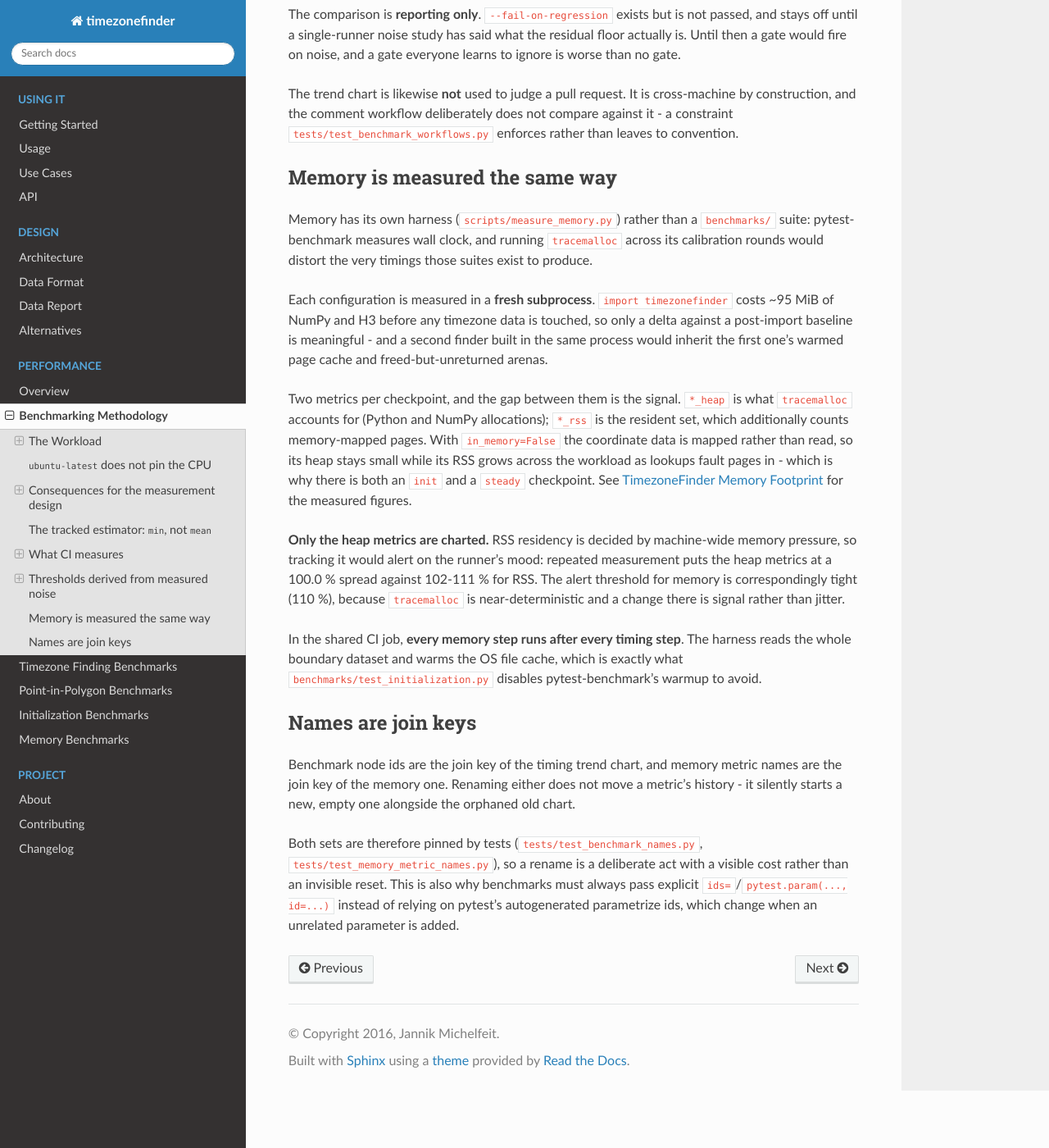
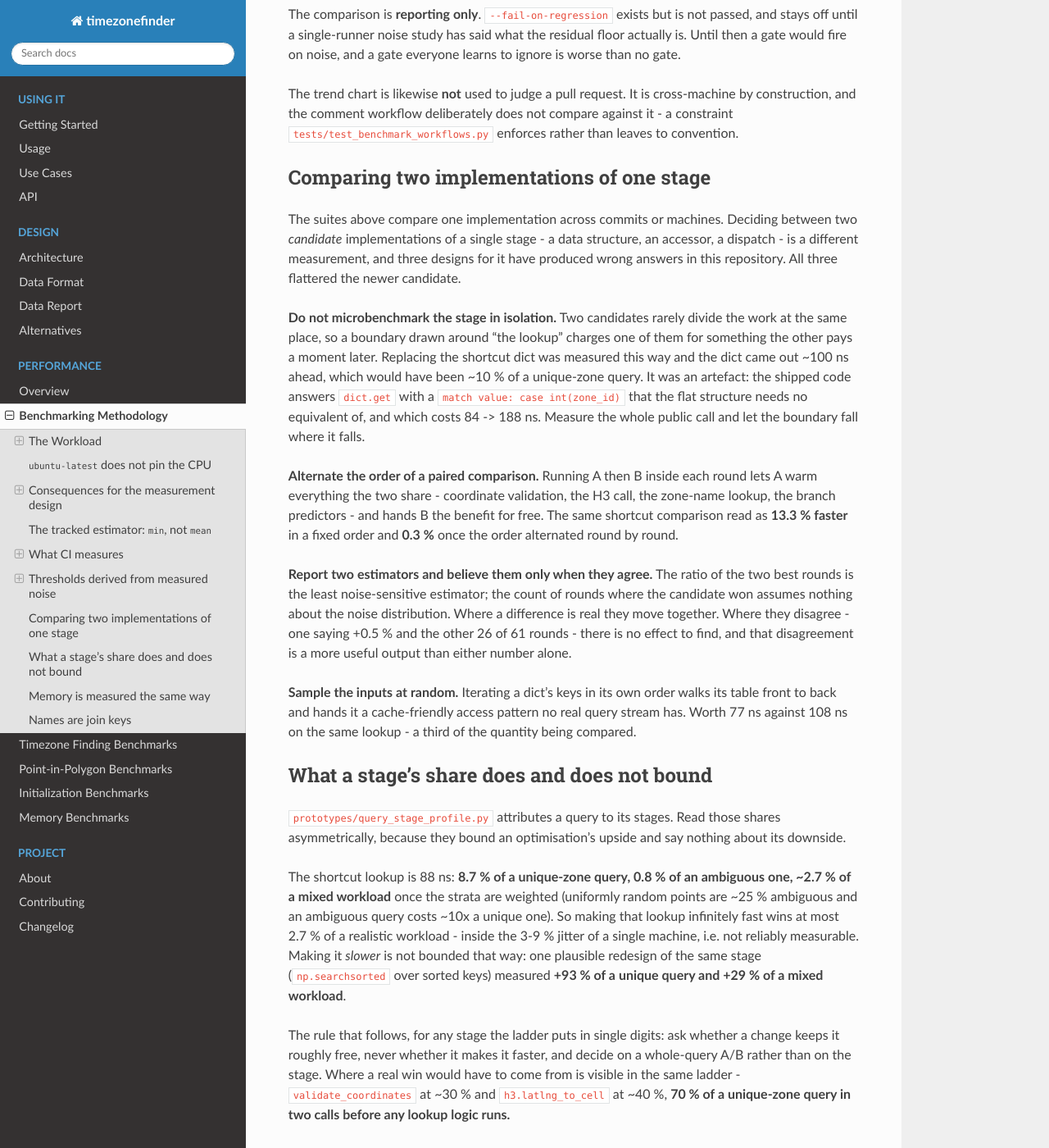
Before and after one commit to jannikmi/timezonefinder, a Sphinx documentation site: the page built from docs/benchmarking_methodology.rst, in a window 1280 px wide and 1400 px high, scrolled down 4263 px. Shown: the whole window at 82% size. Built offline with Sphinx 7.4.7 and the Read the Docs theme 3.1.0, drawn with Linux system fonts in a browser that asks for light colours.

Commit message:
Generalise the shortcut result: a stage's share bounds only its upside
The shortcut lookup is 88 ns - 8.7% of a unique-zone query, 0.8% of an
ambiguous one, ~2.7% of a mixed workload once the strata are weighted.
So "optimising the shortcut lookup is not relevant for throughput" holds:
making it infinitely fast wins at most 2.7%, which is inside a single
machine's 3-9% jitter.

The symmetric reading does not hold, and that is the part worth keeping.
Nothing bounds the downside: the searchsorted redesign of that same stage
measured +93% of a unique query and +29% of a mixed workload. A small
stage is therefore a constraint, not an opportunity - for anything the
ladder puts in single digits, ask whether a change keeps it free rather
than whether it makes it faster, and settle it on a whole-query A/B.

The same ladder says where a real win would have to come from, and it is
not the shortcut: validate_coordinates ~30% and h3.latlng_to_cell ~40%,
70% of a unique query in two calls before any lookup logic runs. That is
also GH-499's ceiling, so the batch API entry and this arithmetic reach
the same place from opposite directions.

docs/benchmarking_methodology.rst gains the measurement lessons, since
comparing two candidate implementations of one stage is not what the
existing suites do and three designs for it produced wrong answers in a
row - all three flattering the newer candidate. Isolated stage
microbenchmarks charge one candidate for work the other pays a moment
later; fixed-order pairing lets whichever runs first warm the shared code
for the other, worth 13 percentage points here; and two estimators that
disagree mean no effect rather than a number to pick between.

Co-Authored-By: Claude Opus 5 <noreply@anthropic.com>

```diff
--- a/CHANGELOG.rst
+++ b/CHANGELOG.rst
@@ -21,6 +21,8 @@ Internal:
 * the offset table the lookup path addresses polygons through is checked against the FlatBuffers reader for every polygon in both coordinate files, by ``scripts.data_integrity.validate_coordinate_offset_table`` - run by the converter over the files it just wrote and by the test suite over the files the repository ships, like the hole reference checks next to it. The fast path assumes what the reader guarantees: that a table sits where its reference says, that vtables are aligned, that the coords field is present. Nothing about a violated assumption announces itself, since an offset landing one word early still yields plausible ``int32`` coordinates and therefore a plausible wrong timezone - so it is established exhaustively where the data is produced rather than defended cheaply where it is read
 
 * ``prototypes/query_stage_profile.py``'s ``FINDINGS`` block is re-measured against the tree that carries the coordinate offset table, on both acceleration backends and both coordinate access modes, since a change to the critical path moves every share quoted from it and a stale share reads exactly like a current one. Its fifth finding - the memory-mapped accessor costing 4.9 microseconds per candidate polygon - is now closed, and what remains of the gap to ``in_memory=True`` is recorded as a fresh one: ``np.frombuffer`` re-acquires the memory map's buffer on every fetch. The documented command for running it against the C extension gained ``--group test``; ``--isolated`` drops the default dependency groups, so it could not import ``tests/auxiliaries.py`` and had never worked as written
+
+* ``docs/benchmarking_methodology.rst`` gains two sections. One covers comparing two candidate implementations of a single stage, which the existing suites do not do and which three different measurement designs got wrong in a row - each of them flattering the newer candidate, by up to 13 percentage points. The other explains reading a stage's share of a query asymmetrically: it bounds what optimising that stage can win and says nothing about what redesigning it can lose, which for the shortcut lookup is at most ~2.7% of a mixed workload against a measured +29% for one plausible redesign.
 
 * a new prototype, ``prototypes/shortcut_file_format_bench.py``, settles which data structure the H3 shortcut index should use, and whether replacing the packaged binary earns the data format version bump and ordered two-distribution release it would cost. It writes three candidate structures, reads each back, and checks all 41,162 cells resolve identically before timing anything. On query speed - the reason the index exists - the best candidate and the current implementation are indistinguishable, within a couple of percent across four coordinate strata, so the change has to be justified on its other axes: 12x less memory, 600x faster construction and a 3x smaller packaged file. Among the flat candidates one storing each distinct entry once wins, since only 6.9% of entries are distinct - the ocean zones repeat a single zone id across thousands of cells. Most of the construction win is available without any format change, so the conclusion is to sequence that cheaper fix first.
 
--- a/docs/benchmarking_methodology.rst
+++ b/docs/benchmarking_methodology.rst
@@ -210,6 +210,59 @@ construction, and the comment workflow deliberately does not compare against it
 ``tests/test_benchmark_workflows.py`` enforces rather than leaves to convention.
 
 
+Comparing two implementations of one stage
+------------------------------------------
+
+The suites above compare one implementation across commits or machines. Deciding between two
+*candidate* implementations of a single stage - a data structure, an accessor, a dispatch - is a
+different measurement, and three designs for it have produced wrong answers in this repository.
+All three flattered the newer candidate.
+
+**Do not microbenchmark the stage in isolation.** Two candidates rarely divide the work at the same
+place, so a boundary drawn around "the lookup" charges one of them for something the other pays a
+moment later. Replacing the shortcut dict was measured this way and the dict came out ~100 ns
+ahead, which would have been ~10 % of a unique-zone query. It was an artefact: the shipped code
+answers ``dict.get`` with a ``match value: case int(zone_id)`` that the flat structure needs no
+equivalent of, and which costs 84 -> 188 ns. Measure the whole public call and let the boundary
+fall where it falls.
+
+**Alternate the order of a paired comparison.** Running A then B inside each round lets A warm
+everything the two share - coordinate validation, the H3 call, the zone-name lookup, the branch
+predictors - and hands B the benefit for free. The same shortcut comparison read as **13.3 %
+faster** in a fixed order and **0.3 %** once the order alternated round by round.
+
+**Report two estimators and believe them only when they agree.** The ratio of the two best rounds
+is the least noise-sensitive estimator; the count of rounds where the candidate won assumes nothing
+about the noise distribution. Where a difference is real they move together. Where they disagree -
+one saying +0.5 % and the other 26 of 61 rounds - there is no effect to find, and that disagreement
+is a more useful output than either number alone.
+
+**Sample the inputs at random.** Iterating a dict's keys in its own order walks its table front to
+back and hands it a cache-friendly access pattern no real query stream has. Worth 77 ns against
+108 ns on the same lookup - a third of the quantity being compared.
+
+
+What a stage's share does and does not bound
+--------------------------------------------
+
+``prototypes/query_stage_profile.py`` attributes a query to its stages. Read those shares
+asymmetrically, because they bound an optimisation's upside and say nothing about its downside.
+
+The shortcut lookup is 88 ns: **8.7 % of a unique-zone query, 0.8 % of an ambiguous one, ~2.7 % of
+a mixed workload** once the strata are weighted (uniformly random points are ~25 % ambiguous and an
+ambiguous query costs ~10x a unique one). So making that lookup infinitely fast wins at most 2.7 %
+of a realistic workload - inside the 3-9 % jitter of a single machine, i.e. not reliably
+measurable. Making it *slower* is not bounded that way: one plausible redesign of the same stage
+(``np.searchsorted`` over sorted keys) measured **+93 % of a unique query and +29 % of a mixed
+workload**.
+
+The rule that follows, for any stage the ladder puts in single digits: ask whether a change keeps
+it roughly free, never whether it makes it faster, and decide on a whole-query A/B rather than on
+the stage. Where a real win would have to come from is visible in the same ladder -
+``validate_coordinates`` at ~30 % and ``h3.latlng_to_cell`` at ~40 %, **70 % of a unique-zone query
+in two calls before any lookup logic runs.**
+
+
 Memory is measured the same way
 -------------------------------
 
```
Also changed, not shown: potential-improvements.md (+13 -0 lines).
